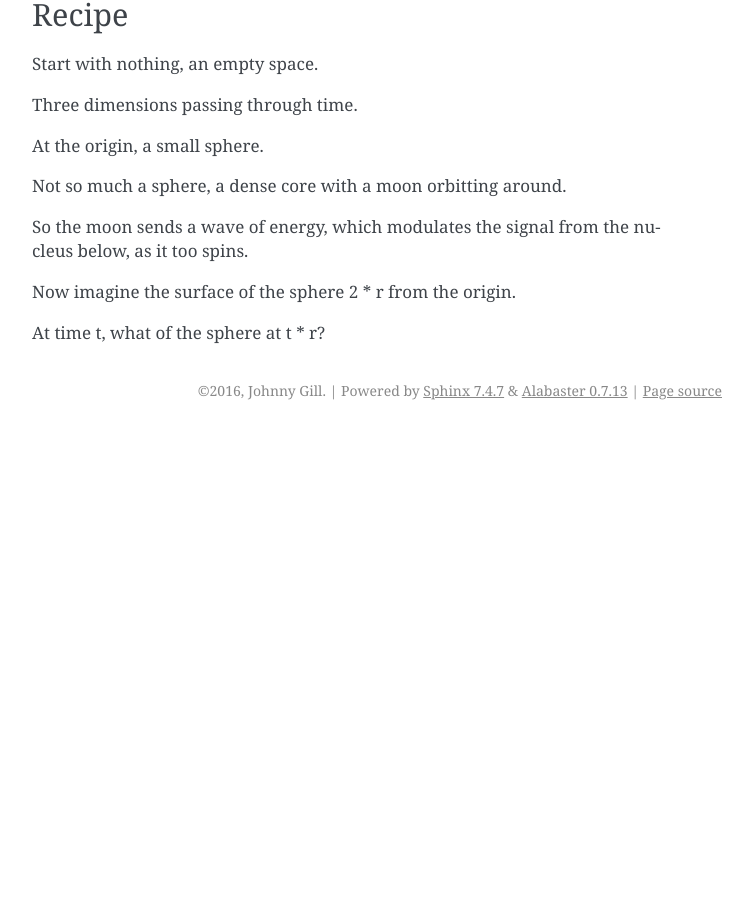
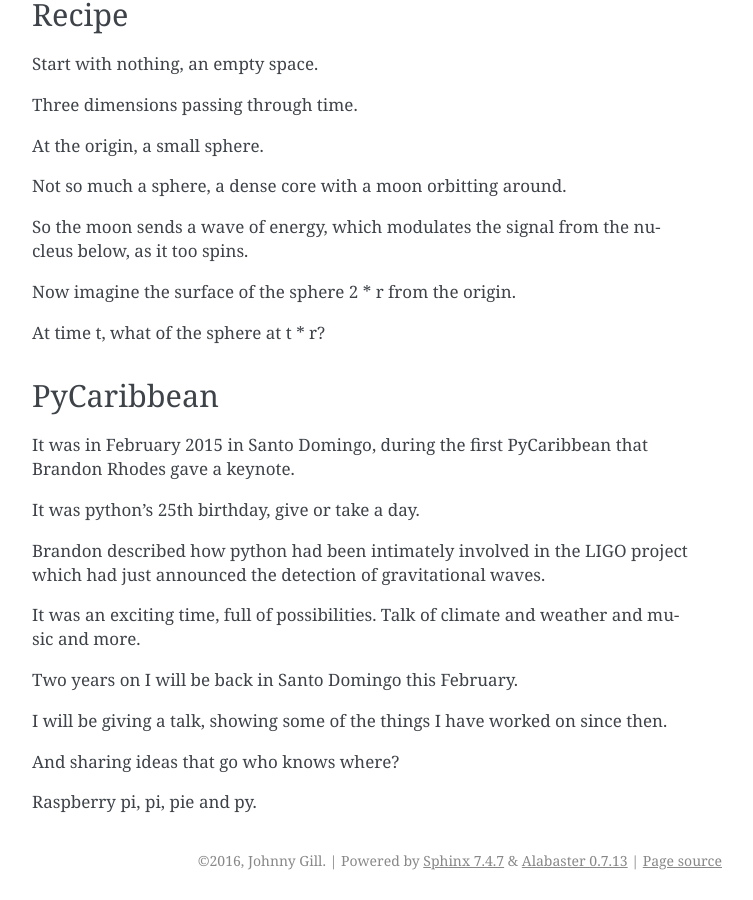
Before and after one commit to openbermuda/karmapi, a Sphinx documentation site: the page built from docs/nodice/colin.rst, in a window 1280 px wide and 900 px high, scrolled down 1739 px. Shown: the whole window, without its empty margins (388-1141 px from the left). Built offline with Sphinx 7.4.7, drawn with Linux system fonts in a browser that asks for light colours; formulas are drawn with MathJax 3; pages that are not in the unit, such as notebooks, are missing from menus; before the commit the page ends 2169 px from its top, so only the background shows below that.

Commit message:
gravity waves in santo domingo

```diff
--- a/docs/nodice/colin.rst
+++ b/docs/nodice/colin.rst
@@ -104,3 +104,26 @@
 Now imagine the surface of the sphere 2 * r from the origin.
 
 At time t, what of the sphere at t * r?
+
+PyCaribbean
+===========
+
+It was in February 2015 in Santo Domingo, during the first PyCaribbean
+that Brandon Rhodes gave a keynote.
+
+It was python's 25th birthday, give or take a day.
+
+Brandon described how python had been intimately involved in the LIGO
+project which had just announced the detection of gravitational waves.
+
+It was an exciting time, full of possibilities.   Talk of climate and
+weather and music and more.
+
+Two years on I will be back in Santo Domingo this February.
+
+I will be giving a talk, showing some of the things I have worked on
+since then.
+
+And sharing ideas that go who knows where?
+
+Raspberry pi, pi, pie and py.
```
